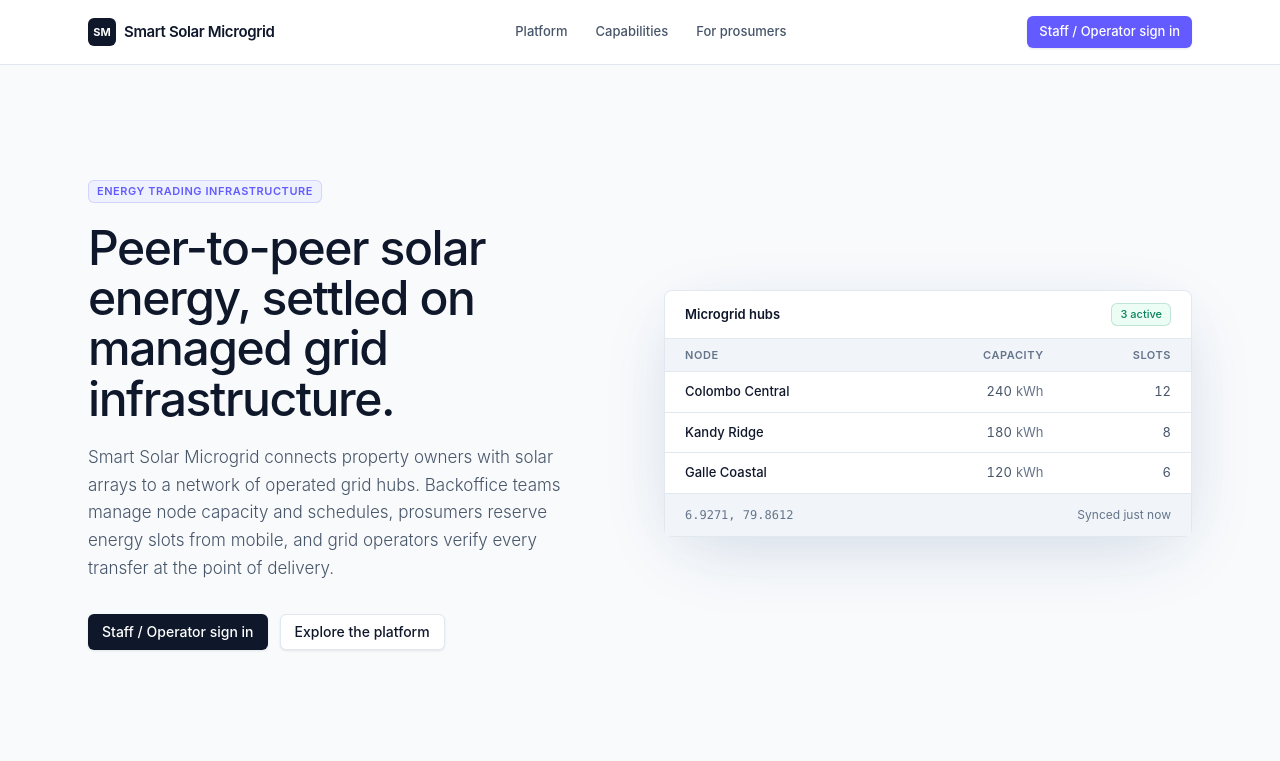
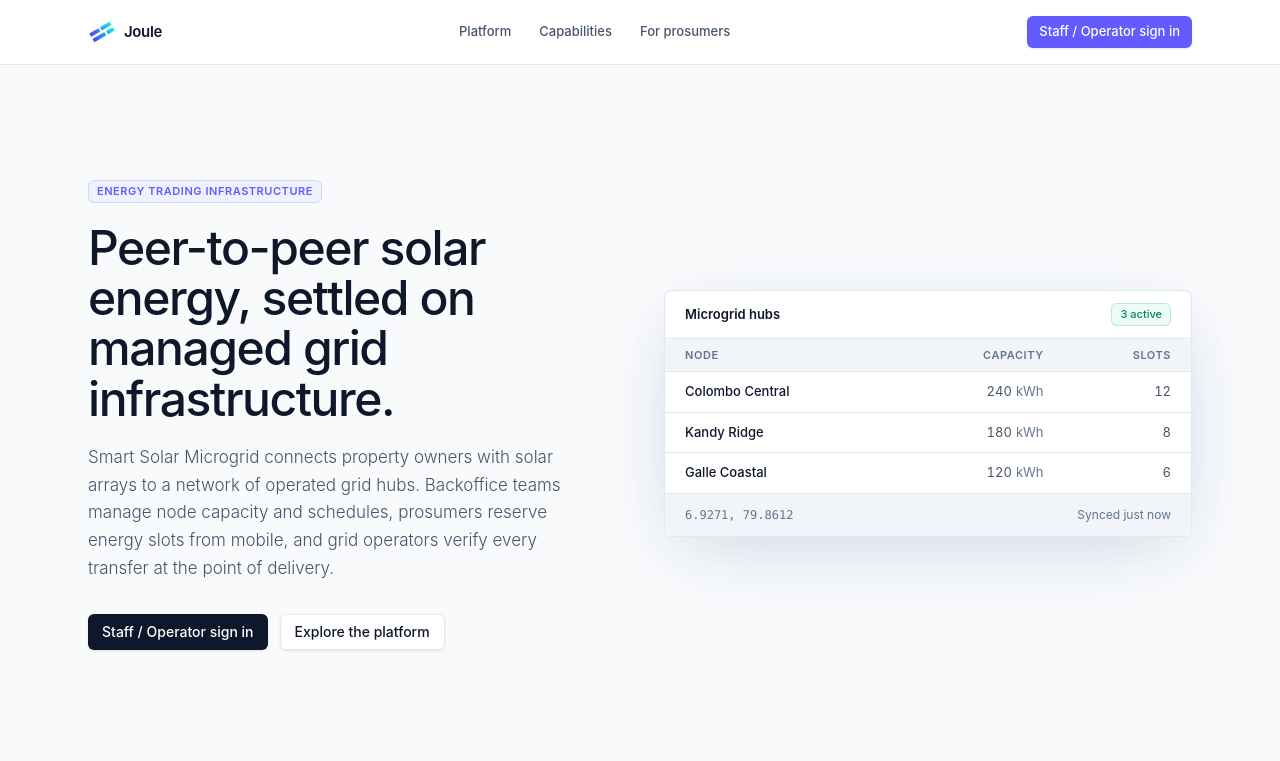
Before and after one commit to 3hal0n/smart-solar-microgrid-system, a React (Vite) app in the folder WebApp/: page / in a window 1280 px wide. Shown: the top 761 px of the page. Built offline with nearby package versions, Linux system fonts and the light colour scheme; no server answers.

Commit message:
feat: update title to 'Joule' and replace branding in Sidebar and LandingPage with JouleMark component

```diff
--- a/WebApp/index.html
+++ b/WebApp/index.html
@@ -4,7 +4,7 @@
     <meta charset="UTF-8" />
     <link rel="icon" type="image/svg+xml" href="/favicon.svg" />
     <meta name="viewport" content="width=device-width, initial-scale=1.0" />
-    <title>webapp</title>
+    <title>Joule</title>
   </head>
   <body>
     <div id="root"></div>
--- a/WebApp/src/components/layout/Sidebar.jsx
+++ b/WebApp/src/components/layout/Sidebar.jsx
@@ -7,6 +7,7 @@
 // Author: Shalon
 // ============================================================
 import { NavLink } from 'react-router-dom';
+import JouleMark from '../common/JouleMark.jsx';
 
 // Renders one nav section (a micro-label heading plus its links).
 function NavSection({ section, onNavigate }) {
@@ -45,10 +46,8 @@ export default function Sidebar({ sections, open, onClose }) {
         }`}
       >
         <div className="mb-6 flex items-center gap-2 px-2">
-          <span className="flex h-6 w-6 items-center justify-center rounded-md bg-ink text-[11px] font-bold text-on-dark">
-            SM
-          </span>
-          <span className="text-sm font-semibold tracking-tight text-ink">Smart Microgrid</span>
+          <JouleMark id="sidebar-joule-mark" className="h-5 w-6" />
+          <span className="text-sm font-semibold tracking-tight text-ink">Joule</span>
         </div>
         <nav className="flex-1 overflow-y-auto">
           {sections.map((section) => (
--- a/WebApp/src/pages/home/LandingPage.jsx
+++ b/WebApp/src/pages/home/LandingPage.jsx
@@ -1,13 +1,14 @@
 // ============================================================
 // File: LandingPage.jsx
-// Purpose: Public marketing/index page at "/" — explains the Smart
-//          Solar Microgrid Trading System to both operators and
-//          prosumers, and routes staff to sign-in. Static UI only:
-//          no API calls and no auth logic live here.
+// Purpose: Public marketing/index page at "/" — explains Joule (the
+//          Smart Solar Microgrid Trading System) to both operators
+//          and prosumers, and routes staff to sign-in. Static UI
+//          only: no API calls and no auth logic live here.
 // Author: Shalon
 // ============================================================
 import { Link } from 'react-router-dom';
 import Button from '../../components/common/Button.jsx';
+import JouleMark from '../../components/common/JouleMark.jsx';
 
 const FEATURES = [
   {
@@ -50,10 +51,8 @@ export default function LandingPage() {
       <header className="sticky top-0 z-40 border-b border-line bg-surface/90 backdrop-blur">
         <nav className="mx-auto flex h-16 max-w-6xl items-center justify-between px-6">
           <div className="flex items-center gap-2">
-            <span className="flex h-7 w-7 items-center justify-center rounded-md bg-ink text-[11px] font-bold text-on-dark">
-              SM
-            </span>
-            <span className="text-[15px] font-semibold tracking-tight text-ink">Smart Solar Microgrid</span>
+            <JouleMark id="nav-joule-mark" className="h-6 w-7" />
+            <span className="text-[15px] font-semibold tracking-tight text-ink">Joule</span>
           </div>
 
           <div className="hidden items-center gap-7 md:flex">
```
